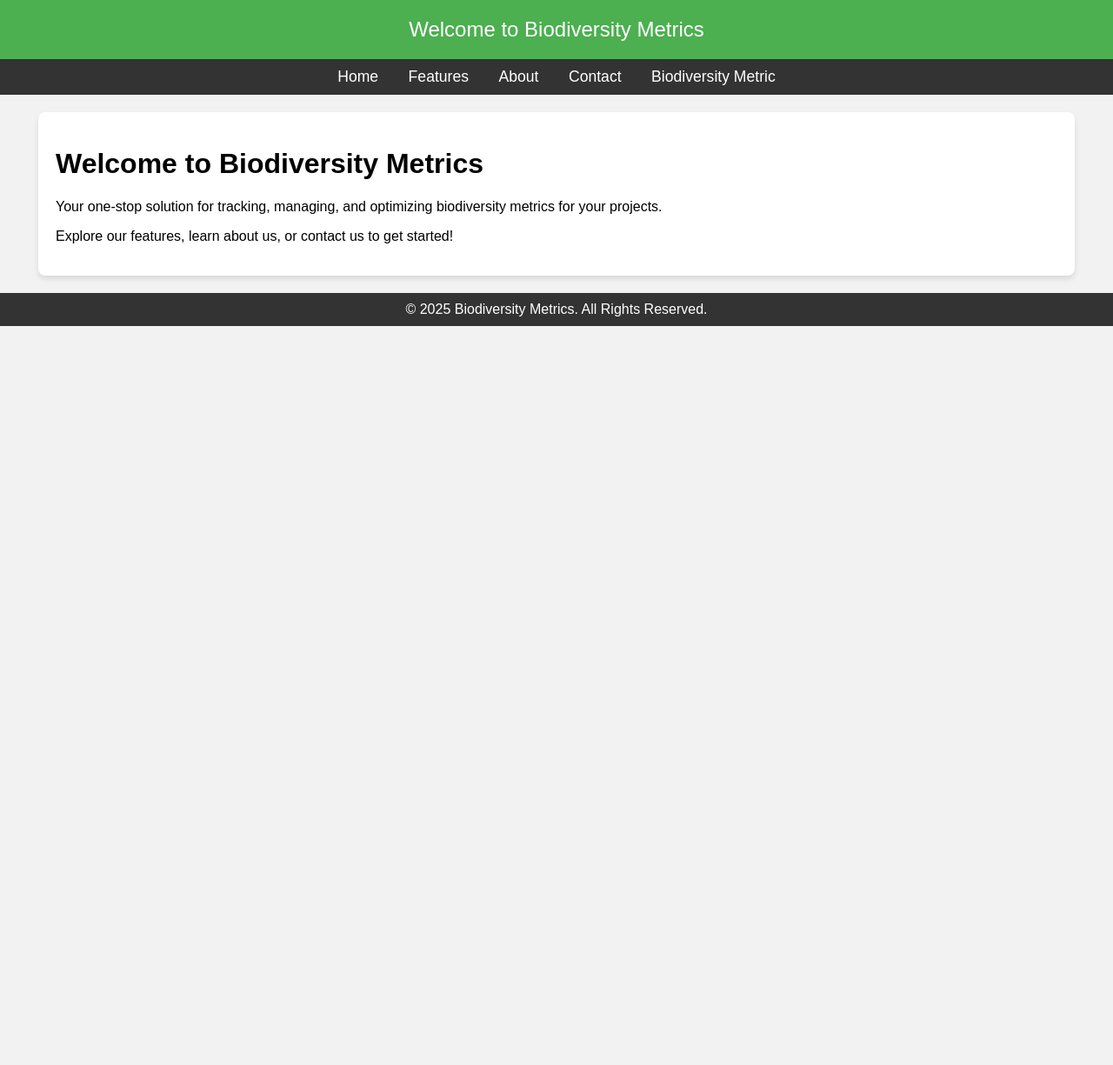
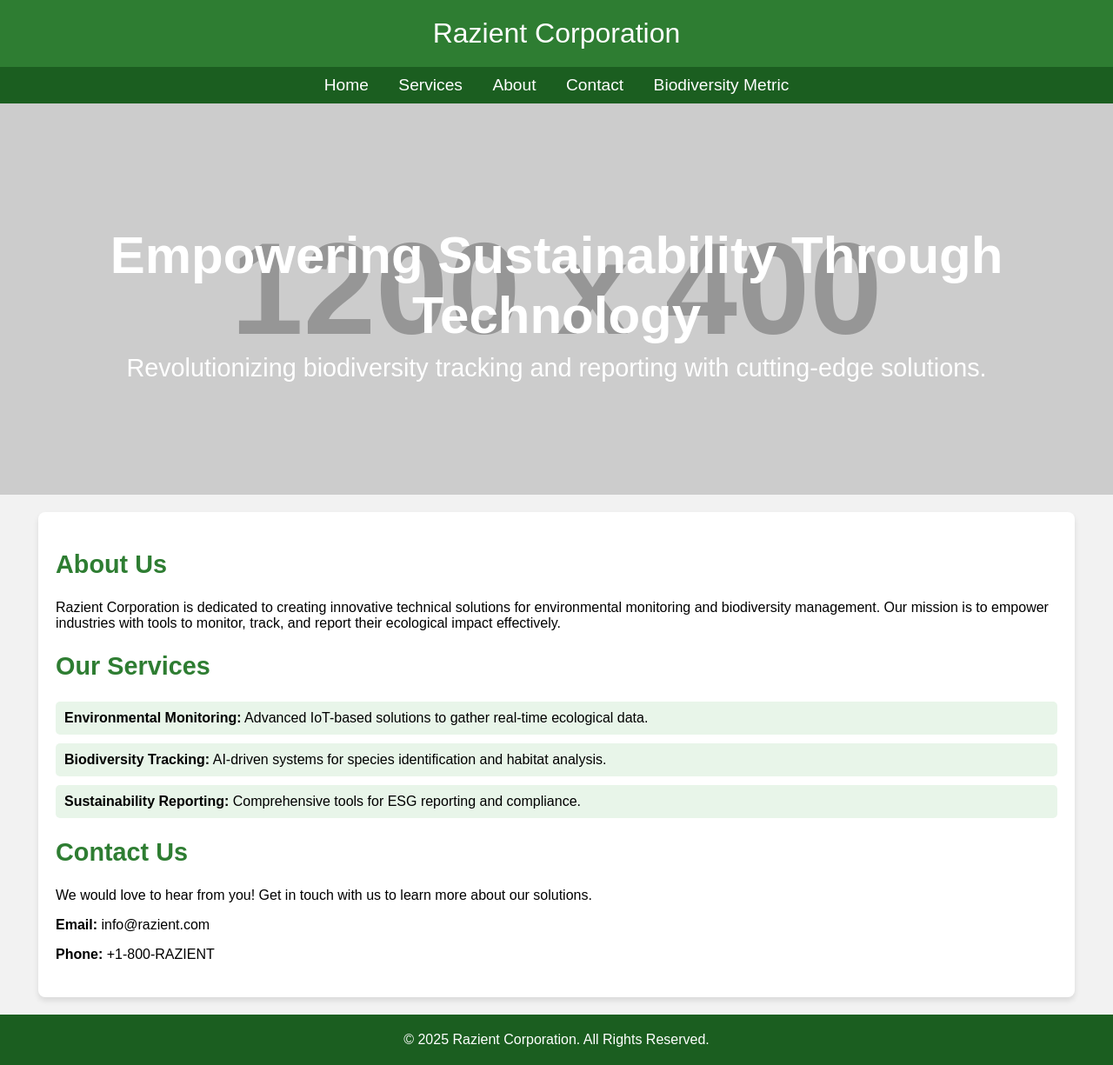
Before and after one commit to imtauqir-netops/biodiversity-metric, a plain HTML site: page index.html in a window 1280 px wide. Shown: the whole page at 87% size. Before the commit the page ends 800 px from the top, so only its background shows below. Drawn offline with Linux system fonts and the light colour scheme; placeholder pictures from the web are drawn by us.

Commit message:
enhancing Homepage

```diff
--- a/index.html
+++ b/index.html
@@ -3,7 +3,7 @@
 <head>
     <meta charset="UTF-8">
     <meta name="viewport" content="width=device-width, initial-scale=1.0">
-    <title>Homepage - Biodiversity Metric</title>
+    <title>Homepage - Biodiversity Metrics</title>
     <style>
         body {
             font-family: Arial, sans-serif;
@@ -12,14 +12,14 @@
             background-color: #f2f2f2;
         }
         header {
-            background-color: #4CAF50;
+            background-color: #2e7d32;
             color: white;
             text-align: center;
-            padding: 20px 0;
-            font-size: 1.5em;
+            padding: 20px;
+            font-size: 2em;
         }
         nav {
-            background: #333;
+            background: #1b5e20;
             padding: 10px;
             text-align: center;
         }
@@ -27,10 +27,27 @@
             color: white;
             margin: 0 15px;
             text-decoration: none;
-            font-size: 1.1em;
+            font-size: 1.2em;
         }
         nav a:hover {
             text-decoration: underline;
+        }
+        .hero {
+            background-image: url('https://via.placeholder.com/1200x400'); /* Replace with a proper image */
+            background-size: cover;
+            background-position: center;
+            text-align: center;
+            color: white;
+            padding: 100px 20px;
+            font-size: 1.5em;
+        }
+        .hero h1 {
+            font-size: 2.5em;
+            margin-bottom: 10px;
+        }
+        .hero p {
+            font-size: 1.2em;
+            margin-top: 0;
         }
         .container {
             width: 90%;
@@ -41,10 +58,27 @@
             border-radius: 8px;
             box-shadow: 0 4px 6px rgba(0, 0, 0, 0.1);
         }
+        .section {
+            margin-bottom: 20px;
+        }
+        .section h2 {
+            color: #2e7d32;
+            font-size: 1.8em;
+        }
+        .section ul {
+            list-style: none;
+            padding: 0;
+        }
+        .section ul li {
+            background: #e8f5e9;
+            margin: 10px 0;
+            padding: 10px;
+            border-radius: 5px;
+        }
         footer {
             text-align: center;
-            padding: 10px 0;
-            background: #333;
+            padding: 20px 0;
+            background: #1b5e20;
             color: white;
             margin-top: 20px;
         }
@@ -52,25 +86,47 @@
 </head>
 <body>
     <header>
-        Welcome to Biodiversity Metrics
+        Razient Corporation
     </header>
 
     <nav>
         <a href="index.html">Home</a>
-        <a href="features.html">Features</a>
+        <a href="services.html">Services</a>
         <a href="about.html">About</a>
         <a href="contact.html">Contact</a>
         <a href="biodiversity_metric.html">Biodiversity Metric</a>
     </nav>
 
+    <div class="hero">
+        <h1>Empowering Sustainability Through Technology</h1>
+        <p>Revolutionizing biodiversity tracking and reporting with cutting-edge solutions.</p>
+    </div>
+
     <div class="container">
-        <h1>Welcome to Biodiversity Metrics</h1>
-        <p>Your one-stop solution for tracking, managing, and optimizing biodiversity metrics for your projects.</p>
-        <p>Explore our features, learn about us, or contact us to get started!</p>
+        <div class="section">
+            <h2>About Us</h2>
+            <p>Razient Corporation is dedicated to creating innovative technical solutions for environmental monitoring and biodiversity management. Our mission is to empower industries with tools to monitor, track, and report their ecological impact effectively.</p>
+        </div>
+
+        <div class="section">
+            <h2>Our Services</h2>
+            <ul>
+                <li><strong>Environmental Monitoring:</strong> Advanced IoT-based solutions to gather real-time ecological data.</li>
+                <li><strong>Biodiversity Tracking:</strong> AI-driven systems for species identification and habitat analysis.</li>
+                <li><strong>Sustainability Reporting:</strong> Comprehensive tools for ESG reporting and compliance.</li>
+            </ul>
+        </div>
+
+        <div class="section">
+            <h2>Contact Us</h2>
+            <p>We would love to hear from you! Get in touch with us to learn more about our solutions.</p>
+            <p><strong>Email:</strong> info@razient.com</p>
+            <p><strong>Phone:</strong> +1-800-RAZIENT</p>
+        </div>
     </div>
 
     <footer>
-        &copy; 2025 Biodiversity Metrics. All Rights Reserved.
+        &copy; 2025 Razient Corporation. All Rights Reserved.
     </footer>
 </body>
 </html>
```
